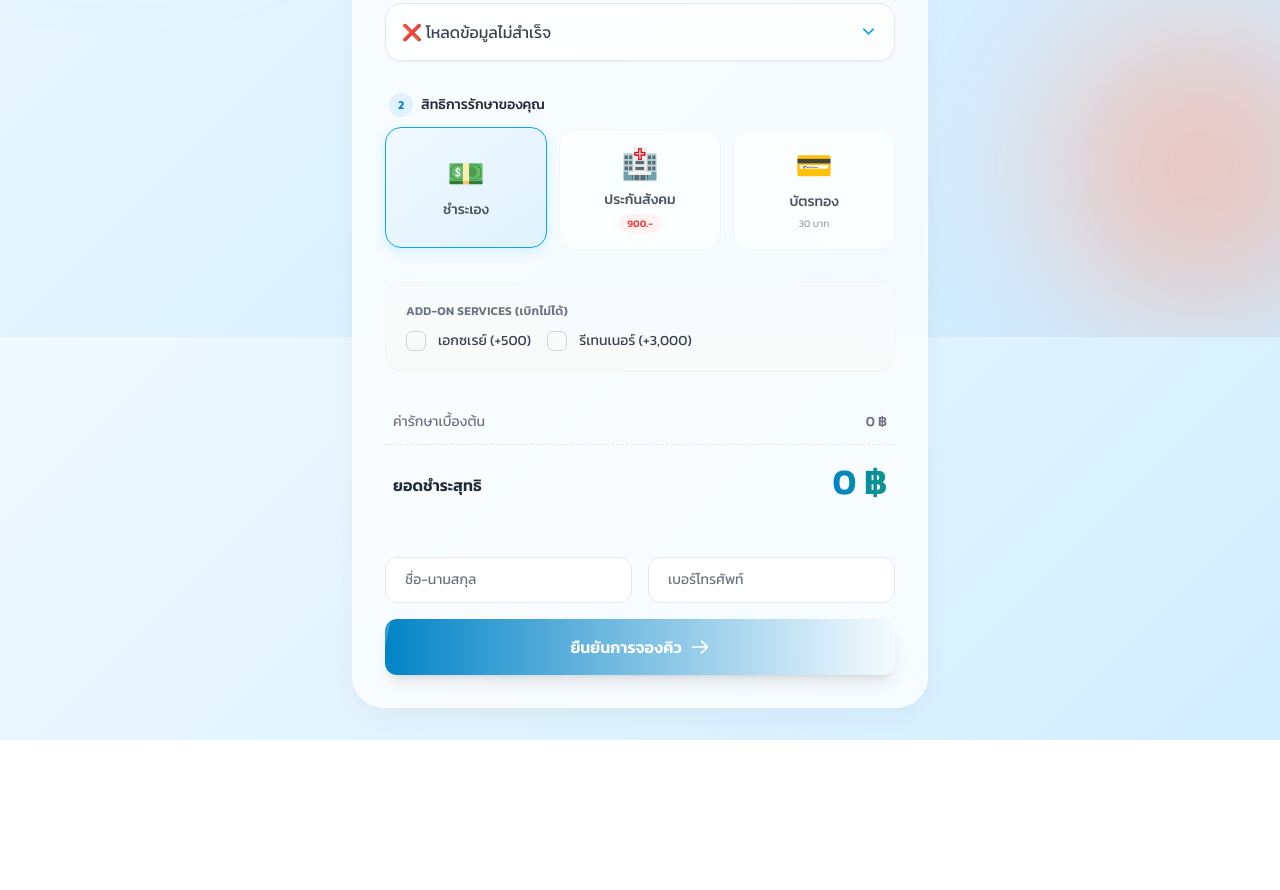
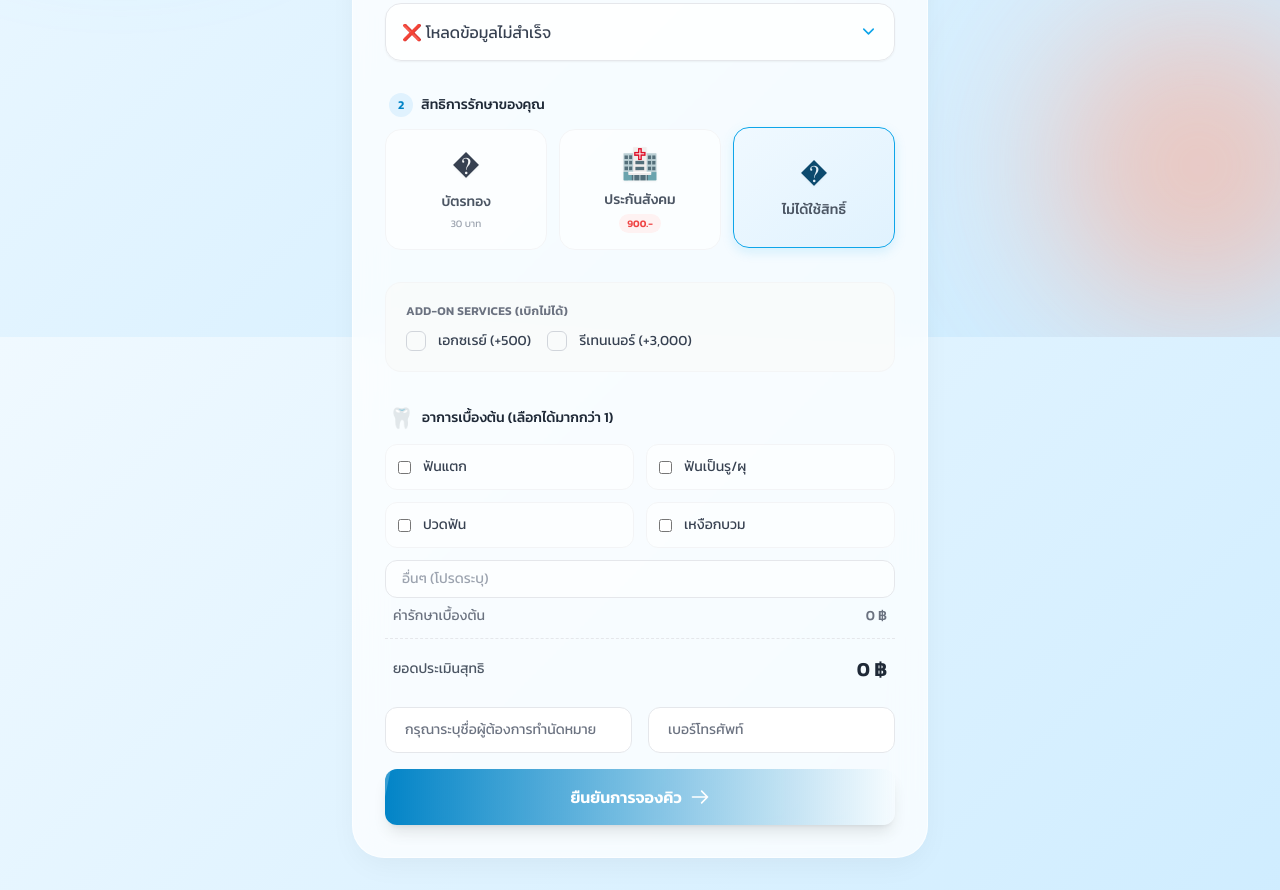
Before and after one commit to PoonYa55/G-Dental-Price-Estimator, a plain HTML site: page index.html in a window 1280 px wide. Shown: the part 463-1353 px from the top of the page. Before the commit the page ends 1203 px from the top, so only its background shows below. Drawn offline with nearby package versions, Linux system fonts and the light colour scheme; some packages are replaced by stand-ins of ours; no server answers; a script that the page names is missing.

Commit message:
Update index.html

```diff
--- a/index.html
+++ b/index.html
@@ -225,12 +225,13 @@
                 </label>
                 <div class="grid grid-cols-3 gap-3">
                     <label class="cursor-pointer radio-card-wrapper transition-all duration-300">
-                        <input type="radio" name="paymentType" value="cash" class="radio-card hidden" checked
+                        <input type="radio" name="paymentType" value="gold" class="radio-card hidden"
                             onchange="calculatePrice()">
                         <div
                             class="border border-gray-100 bg-white/60 rounded-2xl p-4 text-center h-full flex flex-col justify-center items-center transition-all duration-300">
-                            <span class="text-3xl mb-2 filter drop-shadow-sm">💵</span>
-                            <span class="text-sm font-medium text-gray-600">ชำระเอง</span>
+                            <span class="text-3xl mb-2 filter drop-shadow-sm">�</span>
+                            <span class="text-sm font-medium text-gray-600">บัตรทอง</span>
+                            <span class="text-[10px] text-gray-400 mt-1">30 บาท</span>
                         </div>
                     </label>
                     <label class="cursor-pointer radio-card-wrapper transition-all duration-300">
@@ -245,13 +246,12 @@
                         </div>
                     </label>
                     <label class="cursor-pointer radio-card-wrapper transition-all duration-300">
-                        <input type="radio" name="paymentType" value="gold" class="radio-card hidden"
+                        <input type="radio" name="paymentType" value="cash" class="radio-card hidden" checked
                             onchange="calculatePrice()">
                         <div
                             class="border border-gray-100 bg-white/60 rounded-2xl p-4 text-center h-full flex flex-col justify-center items-center transition-all duration-300">
-                            <span class="text-3xl mb-2 filter drop-shadow-sm">💳</span>
-                            <span class="text-sm font-medium text-gray-600">บัตรทอง</span>
-                            <span class="text-[10px] text-gray-400 mt-1">30 บาท</span>
+                            <span class="text-3xl mb-2 filter drop-shadow-sm">�</span>
+                            <span class="text-sm font-medium text-gray-600">ไม่ได้ใช้สิทธิ์</span>
                         </div>
                     </label>
                 </div>
@@ -291,6 +291,43 @@
                 </div>
             </div>
 
+            <!-- Symptoms Screening -->
+            <div class="animate-slide-up" style="animation-delay: 0.35s;">
+                <label class="block text-gray-800 text-sm font-medium mb-3 pl-1 flex items-center gap-2">
+                    <span class="text-xl">🦷</span>
+                    อาการเบื้องต้น (เลือกได้มากกว่า 1)
+                </label>
+                <div class="grid grid-cols-2 gap-3">
+                    <label
+                        class="flex items-center space-x-3 p-3 bg-white/50 rounded-xl border border-gray-100 cursor-pointer hover:bg-white/80 transition-all">
+                        <input type="checkbox" name="symptom" value="ฟันแตก"
+                            class="rounded text-primary-500 focus:ring-primary-500 border-gray-300">
+                        <span class="text-sm text-gray-700">ฟันแตก</span>
+                    </label>
+                    <label
+                        class="flex items-center space-x-3 p-3 bg-white/50 rounded-xl border border-gray-100 cursor-pointer hover:bg-white/80 transition-all">
+                        <input type="checkbox" name="symptom" value="ฟันเป็นรู/ผุ"
+                            class="rounded text-primary-500 focus:ring-primary-500 border-gray-300">
+                        <span class="text-sm text-gray-700">ฟันเป็นรู/ผุ</span>
+                    </label>
+                    <label
+                        class="flex items-center space-x-3 p-3 bg-white/50 rounded-xl border border-gray-100 cursor-pointer hover:bg-white/80 transition-all">
+                        <input type="checkbox" name="symptom" value="ปวดฟัน"
+                            class="rounded text-primary-500 focus:ring-primary-500 border-gray-300">
+                        <span class="text-sm text-gray-700">ปวดฟัน</span>
+                    </label>
+                    <label
+                        class="flex items-center space-x-3 p-3 bg-white/50 rounded-xl border border-gray-100 cursor-pointer hover:bg-white/80 transition-all">
+                        <input type="checkbox" name="symptom" value="เหงือกบวม"
+                            class="rounded text-primary-500 focus:ring-primary-500 border-gray-300">
+                        <span class="text-sm text-gray-700">เหงือกบวม</span>
+                    </label>
+                </div>
+                <div class="mt-3">
+                    <input type="text" id="symptomOther" placeholder="อื่นๆ (โปรดระบุ)"
+                        class="w-full px-4 py-2 text-sm bg-white/50 border border-gray-200 rounded-xl focus:outline-none focus:border-primary-400 focus:bg-white transition-all">
+                </div>
+
                 <!-- Price Summary -->
                 <div class="space-y-3 py-2 animate-slide-up" style="animation-delay: 0.4s;">
                     <div class="flex justify-between text-gray-500 text-sm px-2">
@@ -310,11 +347,10 @@
                         <span id="labelDiscount">-0 ฿</span>
                     </div>
 
-                <div class="flex justify-between items-end border-t border-dashed border-gray-200 pt-4 mt-2 px-2">
-                    <span class="text-gray-800 font-semibold mb-1">ยอดชำระสุทธิ</span>
-                    <span
-                        class="text-4xl font-bold bg-clip-text text-transparent bg-gradient-to-r from-primary-600 to-teal-600"
-                        id="priceDisplay">0 ฿</span>
+                    <div
+                        class="flex justify-between items-center border-t border-dashed border-gray-200 pt-4 mt-2 px-2">
+                        <span class="text-gray-600 text-sm">ยอดประเมินสุทธิ</span>
+                        <span class="text-xl font-semibold text-gray-800" id="priceDisplay">0 ฿</span>
                     </div>
                 </div>
 
@@ -324,9 +360,9 @@
                         <div class="relative">
                             <input type="text" id="customerName"
                                 class="block w-full px-4 py-3 text-sm text-gray-900 bg-white rounded-xl border border-gray-200 appearance-none focus:outline-none focus:ring-0 focus:border-primary-500 peer placeholder-transparent"
-                            placeholder="ชื่อ-นามสกุล" />
+                                placeholder="กรุณาระบุชื่อผู้ต้องการทำนัดหมาย" />
                             <label for="customerName"
-                            class="absolute text-sm text-gray-500 duration-300 transform -translate-y-4 scale-75 top-2 z-10 origin-[0] bg-white px-2 peer-focus:px-2 peer-focus:text-primary-600 peer-placeholder-shown:scale-100 peer-placeholder-shown:-translate-y-1/2 peer-placeholder-shown:top-1/2 peer-focus:top-2 peer-focus:scale-75 peer-focus:-translate-y-4 left-3">ชื่อ-นามสกุล</label>
+                                class="absolute text-sm text-gray-500 duration-300 transform -translate-y-4 scale-75 top-2 z-10 origin-[0] bg-white px-2 peer-focus:px-2 peer-focus:text-primary-600 peer-placeholder-shown:scale-100 peer-placeholder-shown:-translate-y-1/2 peer-placeholder-shown:top-1/2 peer-focus:top-2 peer-focus:scale-75 peer-focus:-translate-y-4 left-3">กรุณาระบุชื่อผู้ต้องการทำนัดหมาย</label>
                         </div>
                         <div class="relative">
                             <input type="tel" id="customerPhone"
@@ -377,7 +413,7 @@
 
                     result.data.forEach(service => {
                         let option = document.createElement('option');
-                    option.text = service.name;
+                        option.text = `${service.name} (เริ่มต้น ${parseInt(service.price).toLocaleString()}.-)`;
                         option.value = service.name;
                         option.dataset.price = service.price;
                         option.dataset.type = service.category ? service.category.toLowerCase() : "basic";
@@ -453,7 +489,7 @@
 
                 return {
                     netPrice: netPrice,
-                paymentTypeText: discountLabel || "ชำระเงินสด",
+                    paymentTypeText: discountLabel || "ไม่ได้ใช้สิทธิ์",
                     totalGross: totalGross,
                     discountAmt: discount
                 };
@@ -476,9 +512,14 @@
                 btn.innerHTML = '<span class="flex items-center gap-2"><svg class="animate-spin h-5 w-5 text-white" xmlns="http://www.w3.org/2000/svg" fill="none" viewBox="0 0 24 24"><circle class="opacity-25" cx="12" cy="12" r="10" stroke="currentColor" stroke-width="4"></circle><path class="opacity-75" fill="currentColor" d="M4 12a8 8 0 018-8V0C5.373 0 0 5.373 0 12h4zm2 5.291A7.962 7.962 0 014 12H0c0 3.042 1.135 5.824 3 7.938l3-2.647z"></path></svg> กำลังบันทึก...</span>';
                 btn.disabled = true;
 
+                const symptoms = Array.from(document.querySelectorAll('input[name="symptom"]:checked')).map(cb => cb.value);
+                const otherSymptom = document.getElementById('symptomOther').value.trim();
+                if (otherSymptom) symptoms.push(otherSymptom);
+
                 const payload = {
                     name: name,
                     phone: phone,
+                    symptoms: symptoms.join(", "),
                     service: select.value,
                     paymentType: calcResult.paymentTypeText,
                     priceFull: calcResult.totalGross,
@@ -507,5 +548,4 @@
         </script>
 </body>
 
-
 </html>
```
Lines whose indentation alone changed are shown as unchanged.
